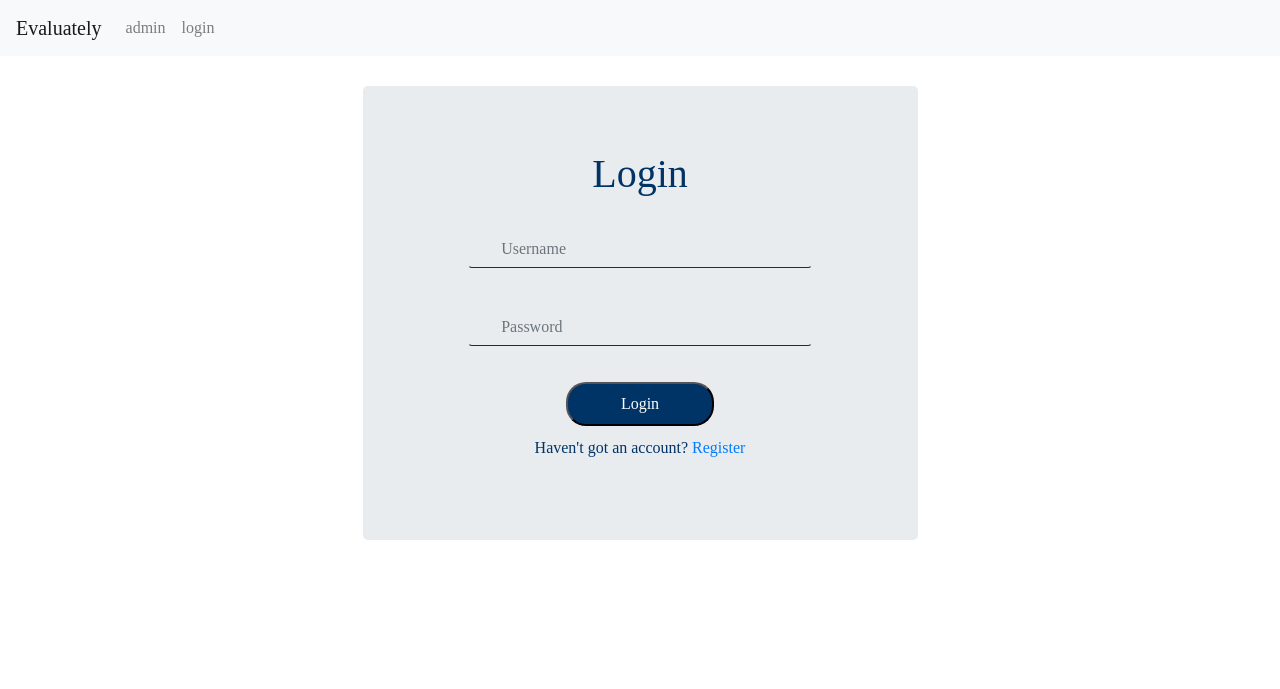
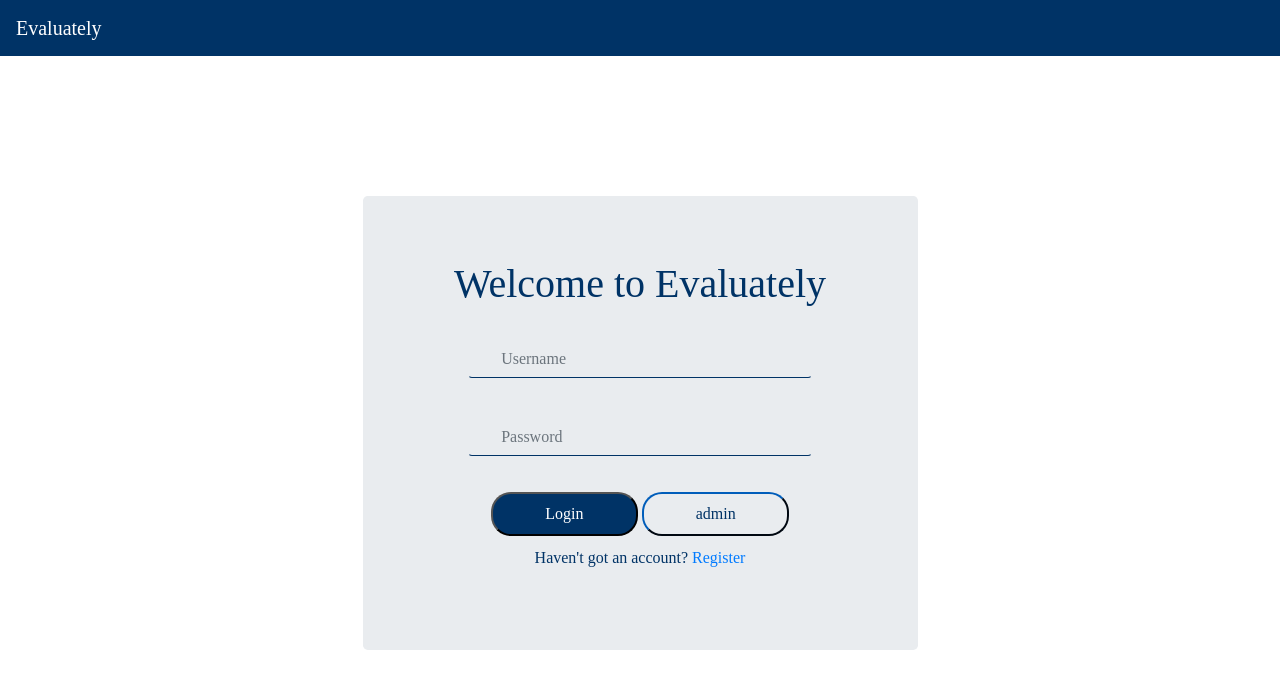
Before and after one commit to mmookptr/evaluately, a Django app: page /login/user_login/ in a window 1280 px wide. Shown: the top 689 px of the page. Run offline with Django 3.2, Linux system fonts and the light colour scheme; some libraries are stand-ins or nearby versions; some web fonts are replaced.

Commit message:
loginpaege styling

```diff
--- a/static/login/base.css
+++ b/static/login/base.css
@@ -24,7 +24,7 @@ body {
 
 .text {
   height: 80%;
-  background: url('./../img/ootl93.gif');
+  background: url("./../img/ootl93.gif");
   background-size: cover;
   background-position: center;
   background-clip: text;
@@ -35,13 +35,13 @@ body {
   font-size: 50px;
   font-weight: bolder;
   text-transform: uppercase;
-  color: rgba(0, 0, 0, .2);
+  color: rgba(0, 0, 0, 0.2);
 }
 
 @media screen and (min-width: 425px) {
   .text {
     height: 80%;
-    background: url('./../img/ootl93.gif');
+    background: url("./../img/ootl93.gif");
     background-size: cover;
     background-position: center;
     background-clip: text;
@@ -72,13 +72,21 @@ body {
   margin-left: 20px;
 }
 
+.navbar.navbar-expand-lg.navbar-light.bg-light {
+  background-color: rgb(0, 51, 102) !important;
+}
+
+.navbar-brand {
+  color: white !important;
+}
+
 .loginbox {
   width: 70% !important;
   margin: auto;
   border-color: rgba(0, 0, 0, 0) !important;
-  border-bottom-color:rgb(0, 51, 102) !important;
+  border-bottom-color: rgb(0, 51, 102) !important;
   padding: 10px 32px !important;
-  background-color:rgba(0, 0, 0, 0) !important;
+  background-color: rgba(0, 0, 0, 0) !important;
 }
 
 .jumbotron {
@@ -86,12 +94,12 @@ body {
   height: 100%;
   margin: auto;
   text-align: center;
-  margin-top: 30px;
+  margin-top: 140px;
   /* background-color:rgb(86, 115, 154) !important; */
-  color:rgb(0, 51, 102);
+  color: rgb(0, 51, 102);
 }
 
-input[type=submit] {
+input[type="submit"] {
   border-radius: 20px;
   width: 30%;
   padding: 8px 32px;
@@ -100,3 +108,17 @@ input[type=submit] {
   margin-top: 20px;
   margin-bottom: 10px;
 }
+
+.adminlogin {
+    border-radius: 20px;
+    border-color: rgb(0, 51, 102);
+    width: 30%;
+    padding: 8px 32px;
+    background-color: transparent;
+    margin-top: 20px;
+    margin-bottom: 10px;
+}
+
+.adminbutton {
+    color: rgb(0, 51, 102) !important;
+}
--- a/templates/login/base.html
+++ b/templates/login/base.html
@@ -21,7 +21,7 @@
     <button class="navbar-toggler" type="button" data-toggle="collapse" data-target="#navbarNav" aria-controls="navbarNav" aria-expanded="false" aria-label="Toggle navigation">
         <span class="navbar-toggler-icon"></span>
     </button>
-    <div class="collapse navbar-collapse" id="navbarNav">
+    {% comment %} <div class="collapse navbar-collapse" id="navbarNav">
         <ul class="navbar-nav">
             <li class="nav-item">
                 <a class="nav-link" href="{%url 'admin:index'%}">admin</a>
@@ -36,7 +36,7 @@
                 </li>
             {% endif %}
         </ul>
-    </div>
+    </div> {% endcomment %}
     </nav>
     <div class= "logo">
         {% block body_block %}
--- a/templates/login/login.html
+++ b/templates/login/login.html
@@ -3,7 +3,7 @@
 
 <div class="container">
     <div class="jumbotron">
-        <h1>Login</h1>
+        <h1>Welcome to Evaluately</h1>
         {% comment %} <form method="post" action="{% url 'login:user_login' %}">
             {% csrf_token %}
             <input type="text" name="username" placeholder="Username" class="form-control loginbox">
@@ -21,6 +21,9 @@
                 <input type="password" name="password" class="form-control loginbox" placeholder="Password">
             </div>
             <input type="submit" name="" value="Login" class="">
+            <button class="adminlogin">
+                <a class="adminbutton" href="{%url 'admin:index'%}">admin</a>
+            </button>
             <div>
                 <p>Haven't got an account? <a href=""> Register</a></p>
              </div>
```
